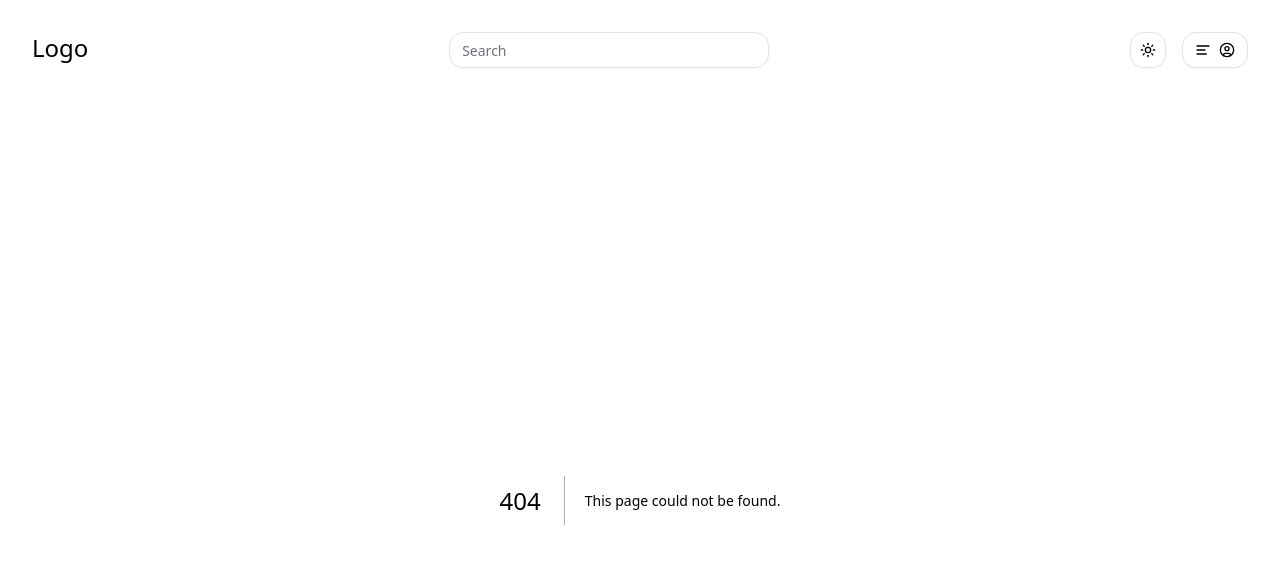
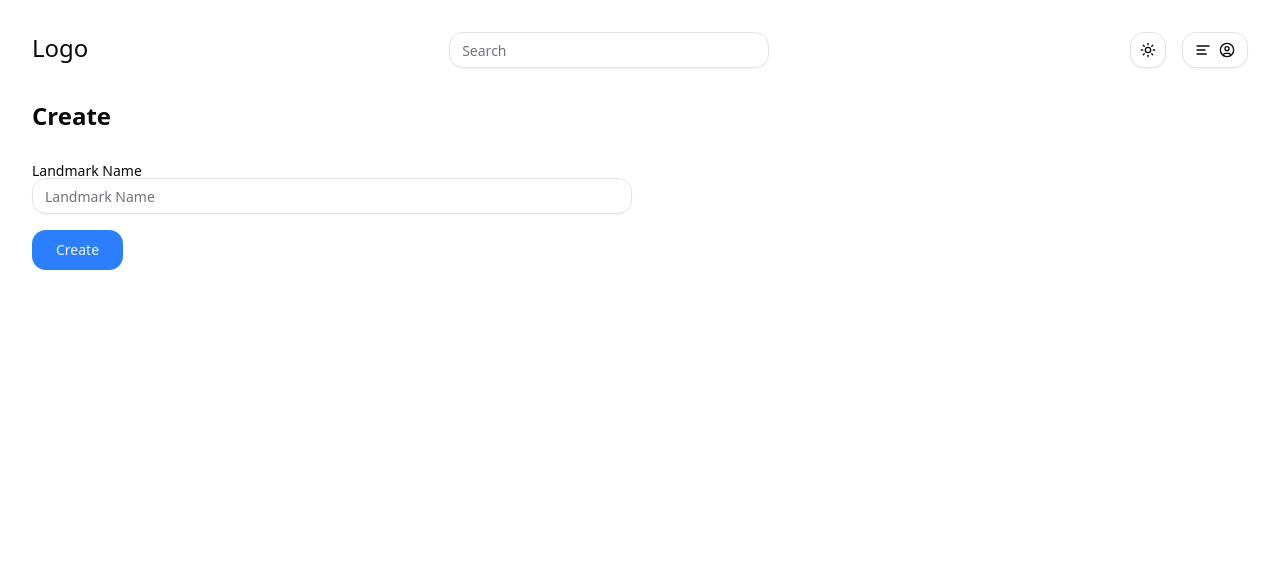
Before and after one commit to srnishappy/untitld, a Next.js app: page /camp/create in a window 1280 px wide. Before the commit this address had no page. Shown: the top 564 px of the page. Built offline with nearby package versions, Linux system fonts and the light colour scheme.

Commit message:
create page

```diff
--- /dev/null
+++ b/app/camp/create/page.tsx
@@ -0,0 +1,26 @@
+import FormInput from '@/components/form/FormInput';
+import { SubmitButton } from '@/components/form/Button';
+import FormContainer from '@/components/form/FormContainer';
+import { createLandMarkAction } from '@/action/action';
+
+const CreateProfile = async () => {
+  return (
+    <section>
+      <h1 className="text-2xl font-semibold mb-8 capitalize">Create</h1>
+      <div>
+        <FormContainer action={createLandMarkAction}>
+          <div className="grid md:grid-cols-2 gap-4 mt-4">
+            <FormInput
+              name="name"
+              label="Landmark Name"
+              type="text"
+              placeholder="Landmark Name"
+            />
+          </div>
+          <SubmitButton text="Create" size="lg" />
+        </FormContainer>
+      </div>
+    </section>
+  );
+};
+export default CreateProfile;
--- a/app/profile/create/page.tsx
+++ b/app/profile/create/page.tsx
@@ -2,8 +2,12 @@ import FormInput from '@/components/form/FormInput';
 import { SubmitButton } from '@/components/form/Button';
 import FormContainer from '@/components/form/FormContainer';
 import { createProfileAction } from '@/action/action';
+import { currentUser } from '@clerk/nextjs/server';
+import { redirect } from 'next/navigation';
 
-const CreateProfile = () => {
+const CreateProfile = async () => {
+  const user = await currentUser();
+  if (user?.privateMetadata.hasProfile) redirect('/');
   return (
     <section>
       <h1 className="text-2xl font-semibold mb-8 capitalize">new user</h1>
```
